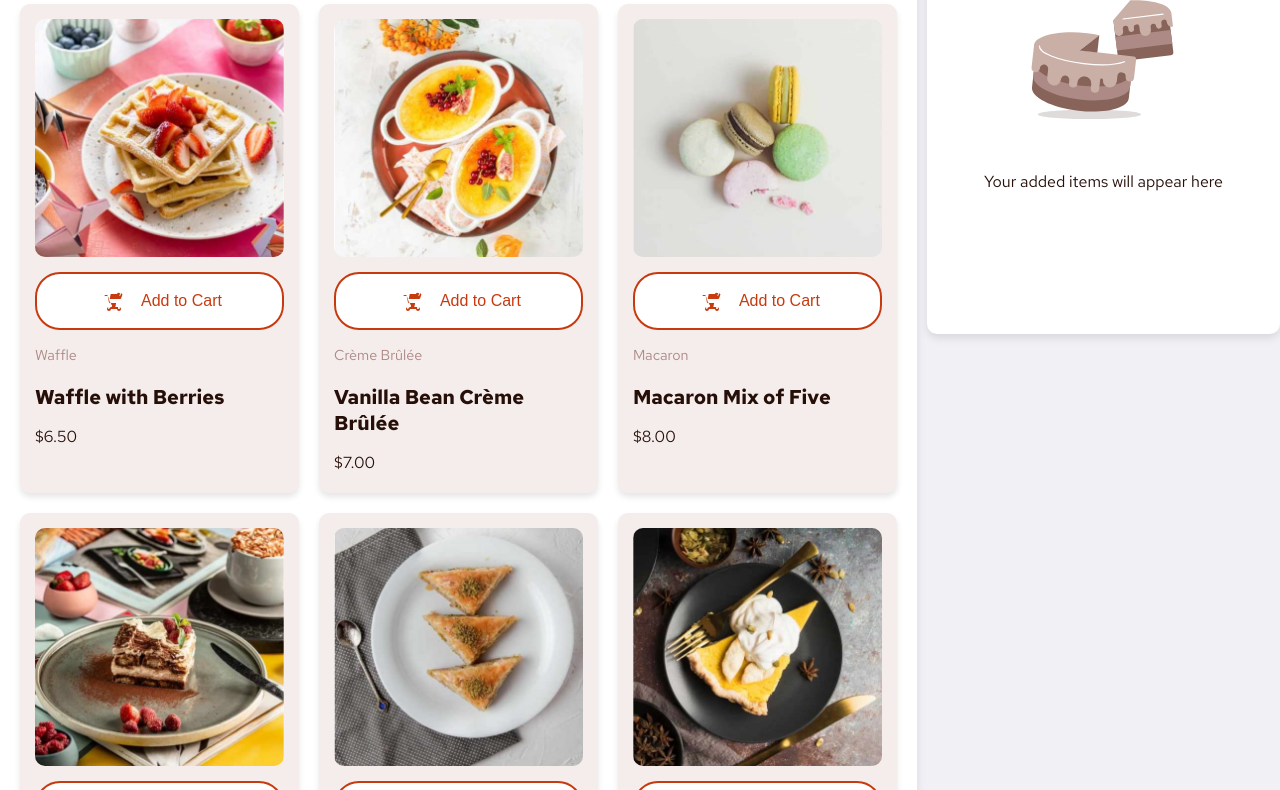
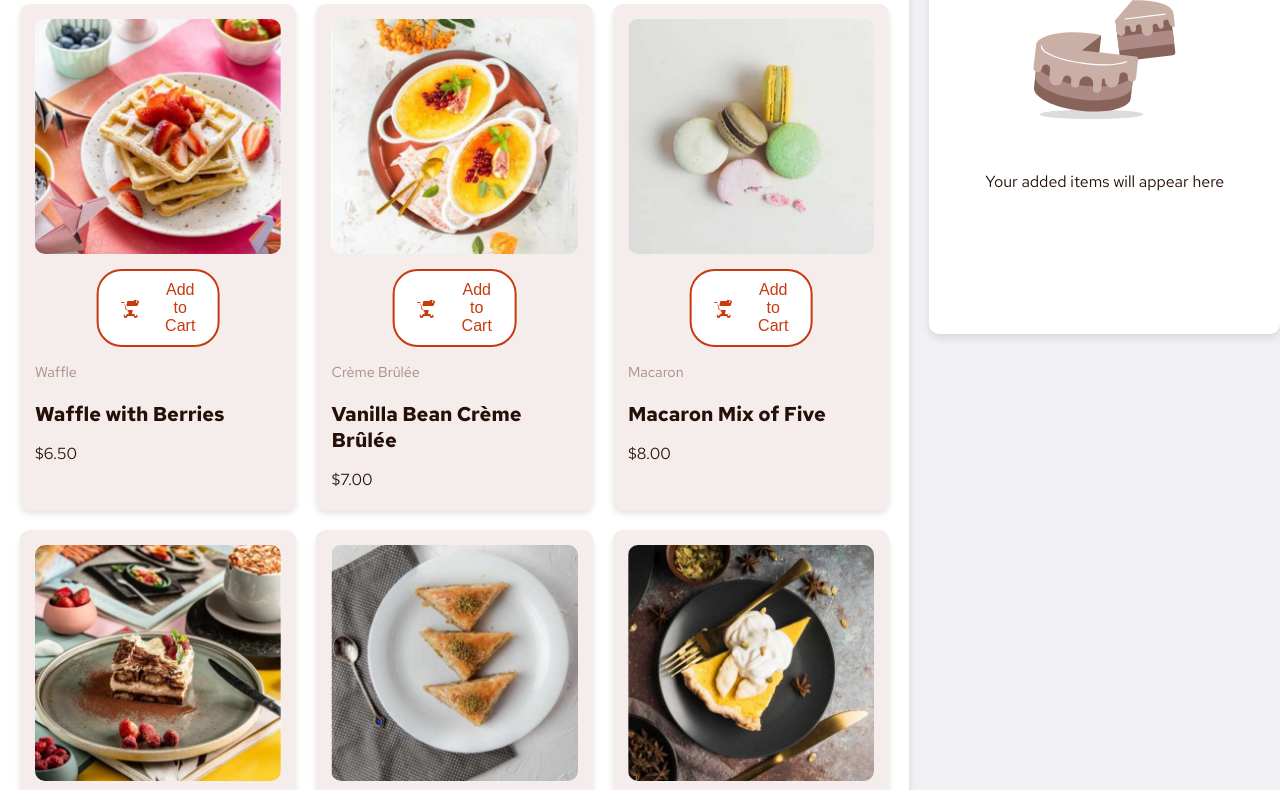
Before and after one commit to MaisWahdan/pro1, a plain HTML site: page product-list-with-cart-main/test.html in a window 1280 px wide. Shown: the part 226-1016 px from the top of the page. Drawn offline with Linux system fonts and the light colour scheme; files whose address does not match are found by name.

Commit message:
new-branch

```diff
--- a/product-list-with-cart-main/styles.css
+++ b/product-list-with-cart-main/styles.css
@@ -116,7 +116,9 @@ body {
     display: flex;
     align-items: center;
     justify-content: center;
-    width: 100%;
+    width: 50%;
+    right: 50%;
+    transform: translateX(50%);/* in middlie  */
     text-align: center;
     margin-bottom: 15px;
     transition: background-color 0.3s ease, color 0.3s ease;
@@ -172,7 +174,7 @@ body {
     text-align: center;
     position: sticky;
     height: 400px;
-    margin-left:10px ;
+    margin-left: 20px;
 
 }
 
```
Also changed, not shown: 1 other file.
